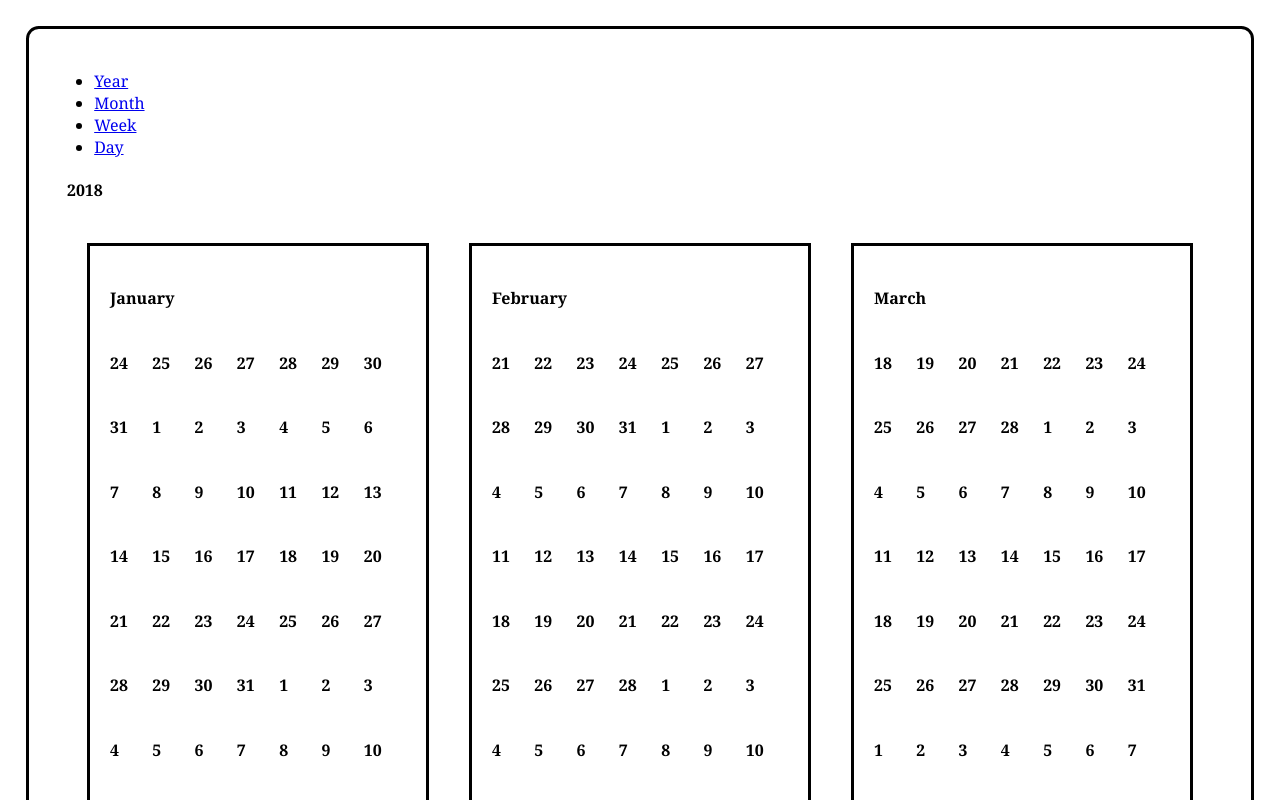
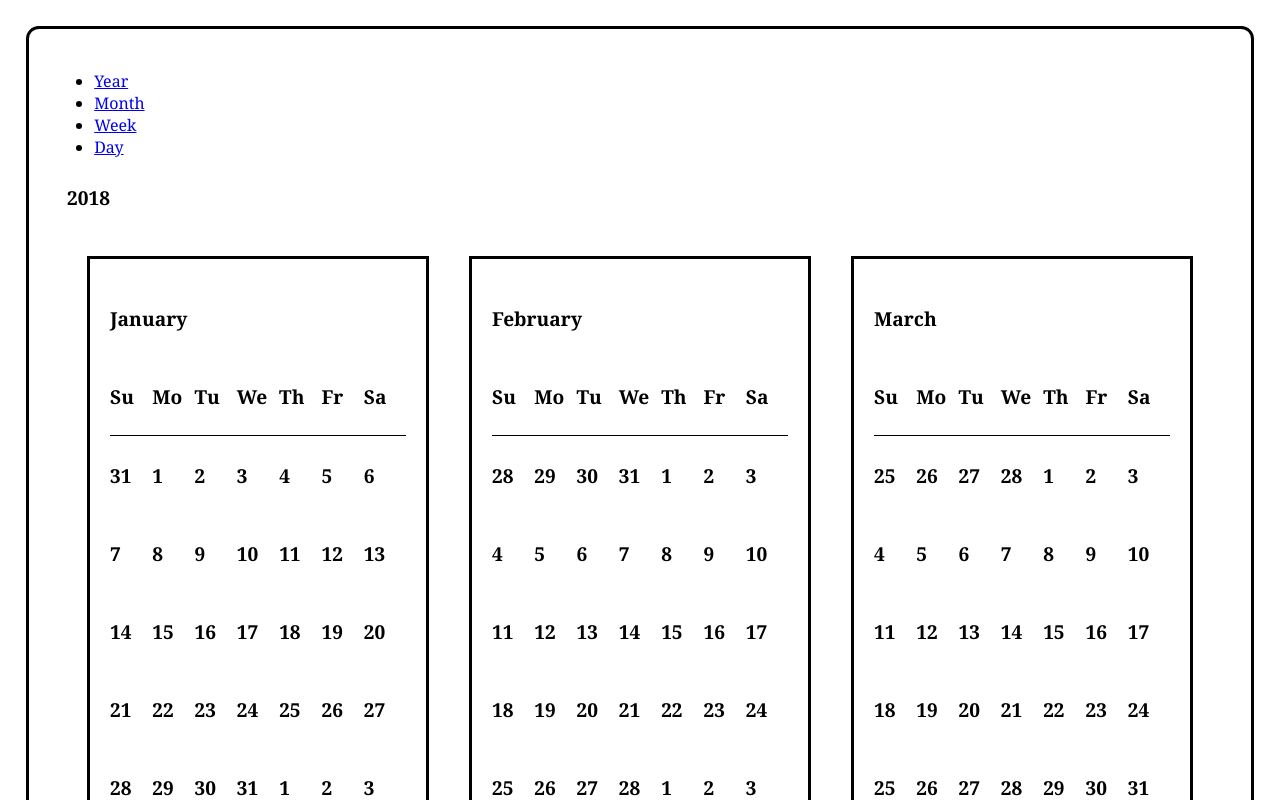
Before and after one commit to joshparkerj/nodb, a React (Create React App) app: page /year in a window 1280 px wide. Shown: the top 800 px of the page. Built offline with nearby package versions, Linux system fonts and the light colour scheme; the HTML template or start-up script is replaced by a standard one.

Commit message:
standardize and simplify the month display

```diff
--- a/src/views/Month.js
+++ b/src/views/Month.js
@@ -18,22 +18,20 @@ const names = ['January',
 class Month extends Component {
   constructor(props){
     super(props);
+    const whStyle = (props && props.whStyle) ? props.whStyle : 'long';
     const day = (props && props.date) ? props.date : new Date();
+    day.setDate(1);
     const month = day.getMonth();
     const days = [];
-    while (day.getMonth() === month){
-      day.setDate(day.getDate()-7);
-    }
-    do {
+    while (days.length < 6) {
       days.push(new Date(day));
       day.setDate(day.getDate()+7);
     }
-    while (day.getMonth() === month ||
-           day.getDate() - day.getDay() < 7);
     this.state = {
       days: days,
       day: day,
-      month: month
+      month: month,
+      whStyle: whStyle
     }
 
   }
@@ -46,7 +44,7 @@ class Month extends Component {
           this.state.days.map((e,i) => {
             if (i===0){
               return (
-                <Week date={e} key = {i}/>
+                <Week date={e} whStyle={this.state.whStyle} key = {i}/>
               )
             }
             return (
--- a/src/views/Week.js
+++ b/src/views/Week.js
@@ -7,8 +7,9 @@ class Week extends Component {
   constructor(props){
     super(props);
     const day = (props && props.date) ? props.date : new Date();
+    const whStyle = (props && props.whStyle) ? props.whStyle : 'long';
     const heading = (props && props.heading && props.heading === 'none') ?
-      '' : (<WeekHeading />);
+      '' : (<WeekHeading whStyle={whStyle}/>);
     const days = [];
     while (day.getDay() > 0){
       day.setDate(day.getDate()-1);
@@ -23,31 +24,7 @@ class Week extends Component {
       heading: heading
     }
   }
-/*
-  componentDidMount(){
-    if (this.props && this.props.date){
-      this.state.day.setFullYear(this.props.date.getFullYear());
-      this.state.day.setMonth(this.props.date.getMonth());
-      this.state.day.setDate(this.props.date.getDate());
-      if (this.props.heading && this.props.heading === 'none'){
-        this.state.heading = '';
-      }
-    }
-    this.setWeekDays();
-    this.setState(this.state);
-  }
 
-  setWeekDays = () => {
-    this.state.days.splice(0);
-    while (this.state.day.getDay() > 0){
-      this.state.day.setDate(this.state.day.getDate()-1);
-    }
-    while (this.state.days.length < 7){
-      this.state.days.push(new Date(this.state.day));
-      this.state.day.setDate(this.state.day.getDate()+1);
-    }
-  }
-*/
   render() {
     return (
       <div className="week">
--- a/src/views/WeekHeading.js
+++ b/src/views/WeekHeading.js
@@ -1,19 +1,22 @@
 import React from 'react';
 import './week-heading.css';
 
-const names = ['Sunday',
-               'Monday',
-               'Tuesday',
-               'Wednesday',
-               'Thursday',
-               'Friday',
-               'Saturday'];
+const names = {
+  long: ['Sunday',
+         'Monday',
+         'Tuesday',
+         'Wednesday',
+         'Thursday',
+         'Friday',
+         'Saturday'],
+  short: ['Su','Mo','Tu','We','Th','Fr','Sa']
+};
 
 function WeekHeading(props){
   return (
     <div className="week-heading">
       {
-        names.map((e,i) => {
+        names[props.whStyle].map((e,i) => {
           return (
             <div key={i}><h4>{e}</h4></div>
           );
--- a/src/views/Year.js
+++ b/src/views/Year.js
@@ -3,19 +3,21 @@ import './year.css';
 import Month from './Month.js';
 
 class Year extends Component {
-  constructor(){
-    super();
-    const year = this.props ?
-                 this.props.date.getFullYear() || new Date().getFullYear() :
+  constructor(props){
+    super(props);
+    const year = (props && props.date) ?
+                 props.date.getFullYear() :
                  new Date().getFullYear();
+    const days = [];
+    const day = new Date(year,0);
+    while (day.getFullYear() === year){
+      days.push(new Date(day));
+      day.setMonth(day.getMonth()+1);
+    }
     this.state = {
-      days: [],
-      day: new Date(year,0),
+      days: days,
+      day: day,
       year: year
-    }
-    while (this.state.day.getFullYear() === this.state.year){
-      this.state.days.push(new Date(this.state.day));
-      this.state.day.setMonth(this.state.day.getMonth()+1);
     }
   }
 
@@ -25,9 +27,9 @@ class Year extends Component {
         <div><h4>{this.state.year}</h4></div>
         <div className="calendar">
           {
-            this.state.days.map(e => {
+            this.state.days.map((e,i) => {
                 return (
-                  <Month date={e}/>
+                  <Month date={e} whStyle="short" key={i}/>
                 );
             })
           }
--- a/src/views/year.css
+++ b/src/views/year.css
@@ -1,5 +1,6 @@
 .year {
   margin: 1vw;
+  font-size: 1.5vw;
 }
 
 .year .calendar {
@@ -7,10 +8,6 @@
   grid-template-columns: repeat(3, 1fr);
 }
 
-.year .week-heading {
-  display: none;
-}
-
 .year .month {
   margin: 20px;
   border: solid black;
```
